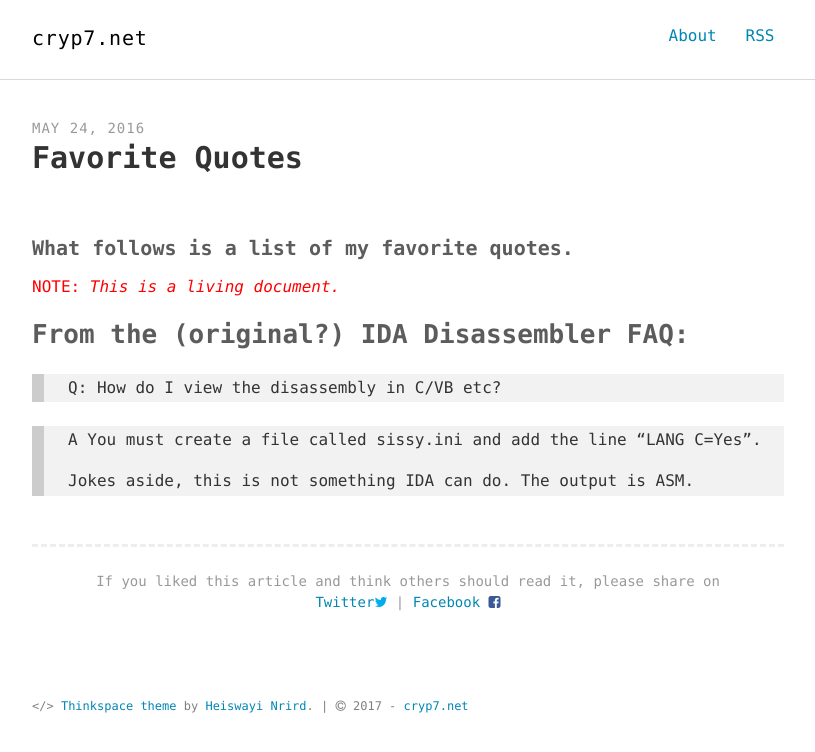
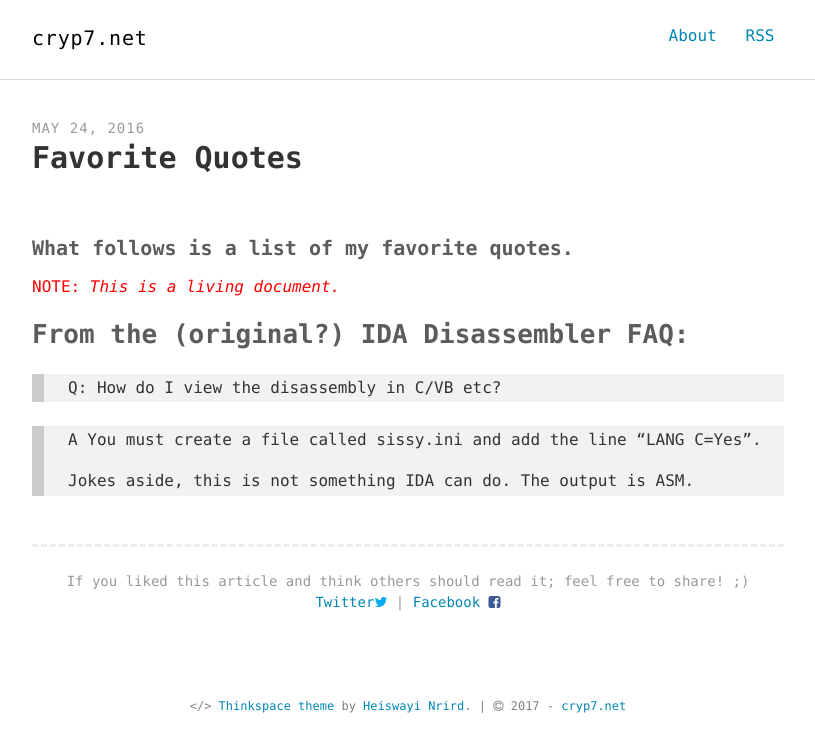
Before and after one commit to enkaskal/enkaskal.github.io, a Jekyll site: the page built from _posts/2016-05-24-favorite-quotes.md, in a window 1280 px wide. Shown: the top 752 px of the page, without its empty margins (232-1047 px from the left). Built offline with Jekyll 4.4.1, drawn with Linux system fonts in a browser that asks for light colours.

Commit message:
post-share need some emoji

```diff
--- a/_includes/footer.html
+++ b/_includes/footer.html
@@ -1,5 +1,7 @@
 <footer class="site-footer">
   <div class="container">
+    <center>
     <small class="block">&lt;/&gt; <a href="http://github.com/heiswayi/thinkspace" title="a minimalist Jekyll theme for technical writing">Thinkspace theme</a> by <a href="http://heiswayi.github.io">Heiswayi Nrird</a>. | <i class="fa fa-copyright"></i> {{ site.time | date: '%Y' }} - {{ site.author.name }}</small>
+    </center>
   </div>
 </footer>
--- a/_includes/post-share.html
+++ b/_includes/post-share.html
@@ -1,7 +1,7 @@
 
 <aside class="share">
   <center>
-  <p>If you liked this article and think others should read it, please share on </p>
+  <p>If you liked this article and think others should read it; feel free to share! ;)</p>
   <p><a href="http://twitter.com/share?text={{page.title}}&amp;url={{ site.url }}{{ page.url }}&amp;via={{ site.twitter_username }}" onclick="window.open(this.href, 'twitter-share', 'width=550,height=235');return false;">Twitter<i class="fa fa-twitter" aria-hidden="true" style="color:#00aced"></i></a> | <a href="https://www.facebook.com/sharer/sharer.php?u={{ site.url }}{{ page.url }}" onclick="window.open(this.href, 'facebook-share', 'width=550,height=235');return false;">Facebook <i class="fa fa-facebook-square" aria-hidden="true" style="color:#3b5998"></i></a></p>
   </center>
 </aside>
```
